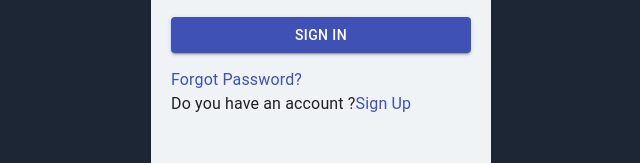
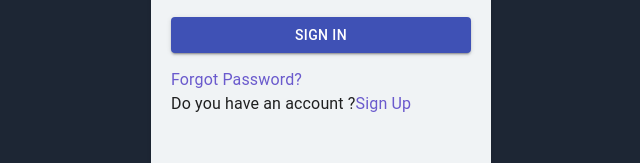
Before and after one commit to AkshhThakkar/H5-Frontend, a React (Vite) app: page / in a window 1280 px wide. Shown: the part 434-597 px from the top of the page, without its empty margins (319-959 px from the left). Built offline with nearby package versions, Linux system fonts and the light colour scheme.

Commit message:
white rectangle and sidebar edit commit

```diff
--- a/src/Components/Login/index.jsx
+++ b/src/Components/Login/index.jsx
@@ -7,10 +7,8 @@ import {
   TextField,
   Button,
   Typography,
-  Link,
+  Grid,
 } from "@material-ui/core";
-import "./index.css";
-import { Grid } from "@material-ui/core";
 import {
   RemoveRedEyeRounded,
   RemoveRedEyeOutlined,
@@ -21,7 +19,7 @@ import FormControlLabel from "@material-ui/core/FormControlLabel";
 import Checkbox from "@material-ui/core/Checkbox";
 import CircularProgress from "@material-ui/core/CircularProgress";
 import axios from "axios";
-import { useNavigate } from "react-router-dom";
+import { useNavigate, NavLink } from "react-router-dom";
 import { login } from "../../Redux/UsersSlice";
 import { useDispatch } from "react-redux";
 import * as Yup from "yup";
@@ -43,13 +41,8 @@ const Login = () => {
   };
 
   const navigate = useNavigate();
-
-  const btnstyle = { margin: "15px 0" };
-
   const dispatch = useDispatch();
-
   const [visible, setVisible] = useState(false);
-
   const [errorMessage, setErrorMessage] = useState("");
 
   function handleLogin(payload, props) {
@@ -77,7 +70,7 @@ const Login = () => {
           setErrorMessage(
             "Invalid username or password. Please refresh the page and try again."
           );
-          props.resetForm(); // Resetting form values
+          props.resetForm();
         } else if (error && error.code === "ECONNREFUSED") {
           console.log("Failed to connect to the server:", error);
           setErrorMessage(
@@ -85,7 +78,7 @@ const Login = () => {
           );
           setTimeout(() => {
             window.location.reload();
-          }, 4000); // Refresh page after 4 seconds
+          }, 4000);
         } else {
           console.log("Unexpected error occurred:", error);
           setErrorMessage(
@@ -93,7 +86,7 @@ const Login = () => {
           );
           setTimeout(() => {
             window.location.reload();
-          }, 4000); // Refresh page after 4 seconds
+          }, 4000);
         }
       });
   }
@@ -135,7 +128,7 @@ const Login = () => {
           onSubmit={handleLogin}
           validationSchema={validationSchema}>
           {(props) => (
-            <Form onClick={onsubmit}>
+            <Form onClick={onSubmit}>
               <div style={{ marginBottom: "20px" }}>
                 <Field
                   as={TextField}
@@ -193,7 +186,7 @@ const Login = () => {
                 color="primary"
                 variant="contained"
                 disabled={props.isSubmitting}
-                style={btnstyle}
+                style={{ margin: "15px 0", width: "100%" }}
                 fullWidth>
                 {props.isSubmitting ? (
                   <CircularProgress size={24} color="inherit" />
@@ -210,13 +203,20 @@ const Login = () => {
           )}
         </Formik>
         <Typography>
-          <Link href="/forgotpassword">Forgot Password?</Link>
+          <NavLink
+            to="/forgotpassword"
+            style={{ textDecoration: "none", color: "#6A5ACD" }}>
+            Forgot Password?
+          </NavLink>
         </Typography>
         <Typography>
           Do you have an account ?
-          <Link href="/register" onClick={() => handleChange("event", 1)}>
+          <NavLink
+            to="/register"
+            style={{ textDecoration: "none", color: "#6A5ACD" }}
+            onClick={() => handleChange("event", 1)}>
             Sign Up
-          </Link>
+          </NavLink>
         </Typography>
       </Paper>
     </Grid>
--- a/src/Components/Sidebar.css
+++ b/src/Components/Sidebar.css
@@ -14,7 +14,7 @@
 }
 
 .sidebar-list-item:hover > a {
-  color: #333;
+  color: #6b6b77;
 }
 
 .icon {
--- a/src/Components/Sidebar.jsx
+++ b/src/Components/Sidebar.jsx
@@ -66,11 +66,18 @@ function Sidebar({ openSidebarToggle, OpenSidebar }) {
 
       <ul className="sidebar-list">
         {sidebarMenu.map((data) => (
-          <li className="sidebar-list-item" key={data.id}>
-            <Link to={data.route}>
+          <Link
+            to={data.route}
+            style={{
+              textDecoration: "none",
+              color: "#9e9ea4",
+              transition: "color 0.3s ease",
+            }}
+            key={data.id}>
+            <li className="sidebar-list-item">
               <WrapperComp Component={data.component} /> {data.title}
-            </Link>
-          </li>
+            </li>
+          </Link>
         ))}
       </ul>
     </aside>
```
